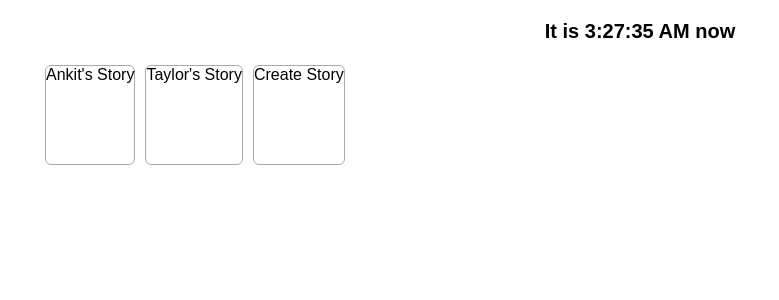
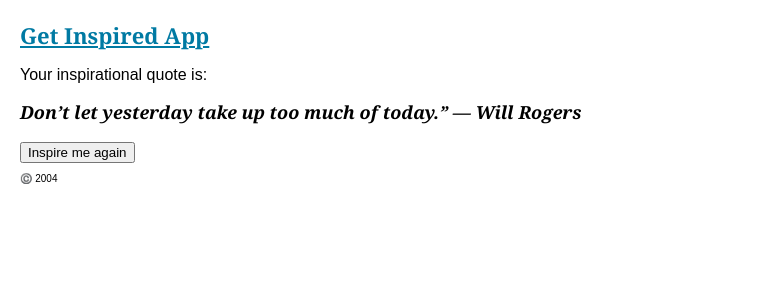
Before and after one commit to rasyidcode/react-examples, a React (Vite) app in the folder first-component/: page / in a window 1280 px wide. Shown: the top 300 px of the page, without its empty margins (0-779 px from the left). Built offline with nearby package versions, Linux system fonts and the light colour scheme.

Commit message:
add inspirational quotes app

```diff
--- /dev/null
+++ b/first-component/src/components/Copyright.jsx
@@ -0,0 +1,4 @@
+/* eslint-disable react/prop-types */
+export default function Copyright({ year }) {
+  return <p className="small">©️ {year}</p>;
+}
--- /dev/null
+++ b/first-component/src/components/FancyText.jsx
@@ -0,0 +1,8 @@
+/* eslint-disable react/prop-types */
+export default function FancyText({ title, text }) {
+  return title ? (
+    <h1 className="fancy title">{text}</h1>
+  ) : (
+    <h3 className="fancy cursive">{text}</h3>
+  );
+}
--- /dev/null
+++ b/first-component/src/components/InspirationGenerator.jsx
@@ -0,0 +1,19 @@
+/* eslint-disable react/prop-types */
+import { useState } from "react";
+import { quotes } from "../data";
+import FancyText from "./FancyText";
+
+export default function InspirationGenerator({ children }) {
+  const [index, setIndex] = useState(0);
+  const quote = quotes[index];
+  const next = () => setIndex((index + 1) % quotes.length);
+
+  return (
+    <>
+      <p>Your inspirational quote is:</p>
+      <FancyText text={quote} />
+      <button onClick={next}>Inspire me again</button>
+      {children}
+    </>
+  );
+}
--- /dev/null
+++ b/first-component/src/components/InspirationalQuotesApp.jsx
@@ -0,0 +1,14 @@
+import Copyright from "./Copyright";
+import FancyText from "./FancyText";
+import InspirationGenerator from "./InspirationGenerator";
+
+export default function InspirationalQuotesApp() {
+  return (
+    <>
+      <FancyText title text="Get Inspired App" />
+      <InspirationGenerator>
+        <Copyright year={2004} />
+      </InspirationGenerator>
+    </>
+  );
+}
--- a/first-component/src/data.js
+++ b/first-component/src/data.js
@@ -37,16 +37,32 @@
   },
 ];
 
-export const recipes = [{
-  id: 'greek-salad',
-  name: 'Greek Salad',
-  ingredients: ['tomatoes', 'cucumber', 'onion', 'olives', 'feta']
-}, {
-  id: 'hawaiian-pizza',
-  name: 'Hawaiian Pizza',
-  ingredients: ['pizza crust', 'pizza sauce', 'mozzarella', 'ham', 'pineapple']
-}, {
-  id: 'hummus',
-  name: 'Hummus',
-  ingredients: ['chickpeas', 'olive oil', 'garlic cloves', 'lemon', 'tahini']
-}];
+export const recipes = [
+  {
+    id: "greek-salad",
+    name: "Greek Salad",
+    ingredients: ["tomatoes", "cucumber", "onion", "olives", "feta"],
+  },
+  {
+    id: "hawaiian-pizza",
+    name: "Hawaiian Pizza",
+    ingredients: [
+      "pizza crust",
+      "pizza sauce",
+      "mozzarella",
+      "ham",
+      "pineapple",
+    ],
+  },
+  {
+    id: "hummus",
+    name: "Hummus",
+    ingredients: ["chickpeas", "olive oil", "garlic cloves", "lemon", "tahini"],
+  },
+];
+
+export const quotes = [
+  "Don’t let yesterday take up too much of today.” — Will Rogers",
+  "Ambition is putting a ladder against the sky.",
+  "A joy that's shared is a joy made double.",
+];
--- a/first-component/src/index.css
+++ b/first-component/src/index.css
@@ -225,7 +225,7 @@
   margin: 5px;
   font-size: 18px;
 } */
-ul {
+/* ul {
   margin: 0;
   list-style-type: none;
 }
@@ -238,4 +238,18 @@
   margin-bottom: 20px;
   height: 70px;
   height: 100px;
+} */
+
+.fancy {
+  font-family: "Georgia";
 }
+.title {
+  color: #007aa3;
+  text-decoration: underline;
+}
+.cursive {
+  font-style: italic;
+}
+.small {
+  font-size: 10px;
+}
--- a/first-component/src/main.jsx
+++ b/first-component/src/main.jsx
@@ -1,6 +1,6 @@
 import { StrictMode } from "react";
 import { createRoot } from "react-dom/client";
-import App from "./components/Story2";
+import App from "./components/InspirationalQuotesApp";
 import "./index.css";
 
 createRoot(document.getElementById("root")).render(
```
